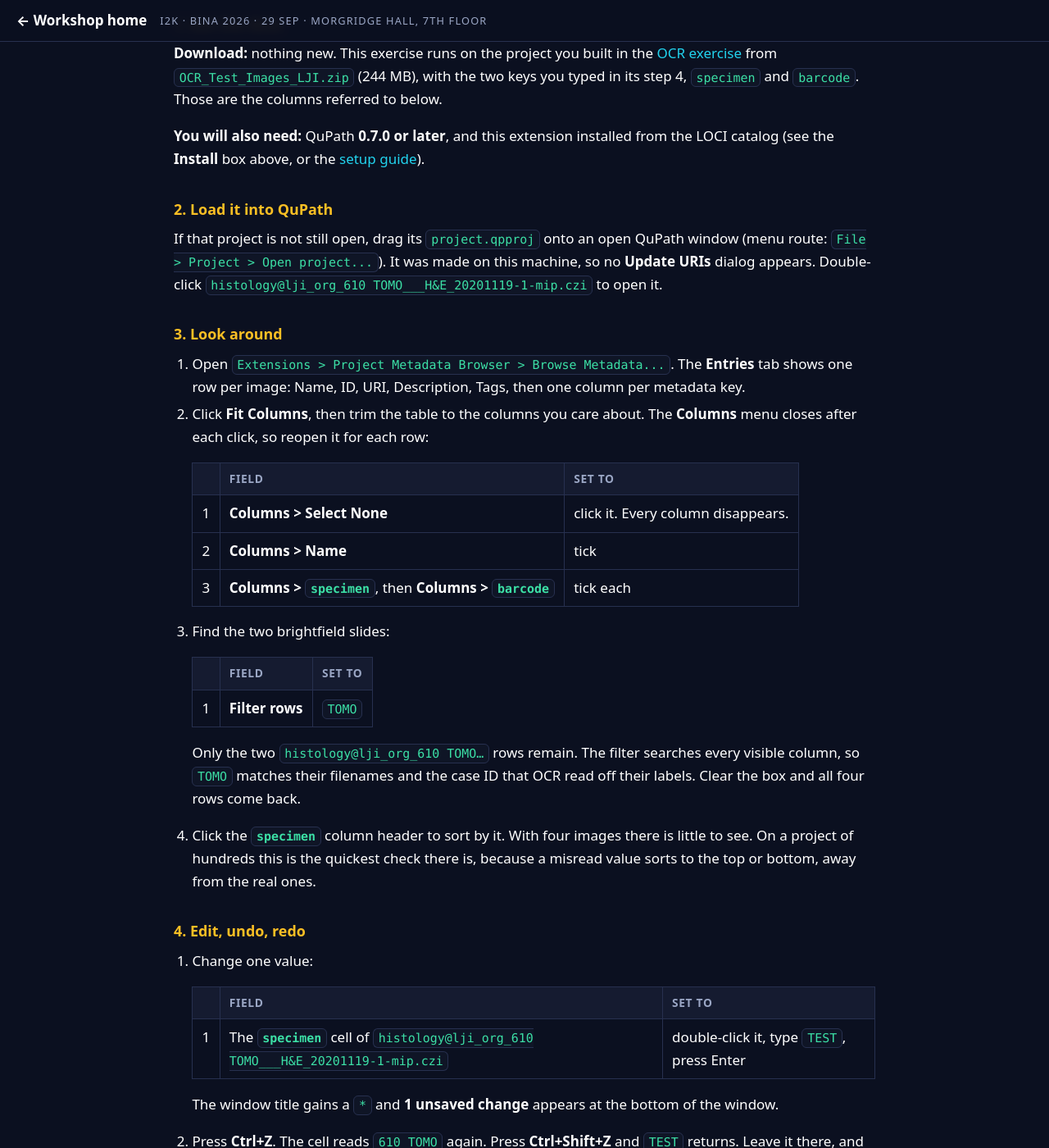
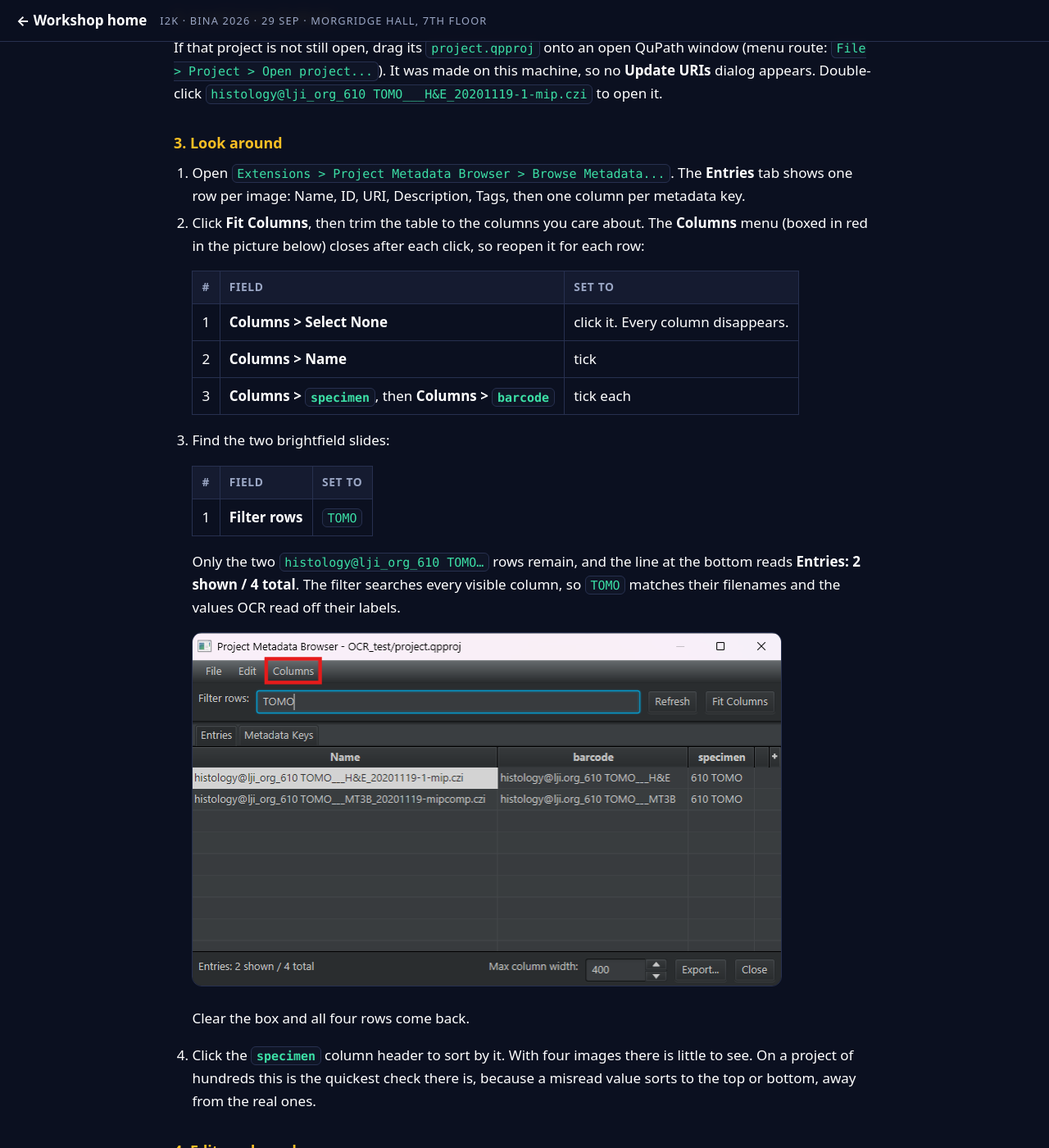
Before and after one commit to MichaelSNelson/BINA-I2K-2026-QuPath-Extensions, a Jekyll site: the page built from docs/09-project-metadata-browser.md, in a window 1280 px wide and 1400 px high, scrolled down 2304 px. Shown: the whole window at 82% size. Built offline with Jekyll 4.4.1, drawn with Linux system fonts in a browser that asks for light colours; some of the changed text lies outside the part shown.

Commit message:
Guide 09: current screenshots for the window, the Extract dialog and the Rename dialog
The three new screenshots go into steps 3, 5 and 6; the two dialogs get
numbered badges matching their settings tables. The stale figure under
What it does is replaced by the same 1.0.1 window without the red box.

Claude-Session: https://claude.ai/code/session_01KwiACUr5MacuDvqp74c96o

```diff
--- a/docs/09-project-metadata-browser.md
+++ b/docs/09-project-metadata-browser.md
@@ -35,7 +35,7 @@ You can **view** it (filter, sort, hide columns), **edit** it (type into cells,
 nothing written to disk until you save), and run **bulk workflows** that add, fill or remove
 metadata on many images at once, from a spreadsheet, a filename pattern or a fill-in template.
 
-<img src="../images/project-metadata-browser/window.png" alt="The Project Metadata Browser window: a Filter rows box and Refresh and Fit Columns buttons above a table with Name, ID, URI, Description, Tags and OCR metadata columns, one row per image, with an entry count, Max column width, Export and Close controls along the bottom" width="820">
+<img src="../images/project-metadata-browser/window.png" alt="The Project Metadata Browser window on the OCR project: menus File, Edit and Columns; a Filter rows box holding TOMO, with Refresh and Fit Columns beside it; tabs Entries and Metadata Keys; a table with Name, barcode and specimen columns showing the two brightfield slides; and along the bottom Entries: 2 shown / 4 total, Max column width, Export and Close" width="720">
 
 <details markdown="1">
 <summary><b>Install</b> — from the LOCI catalog, then restart QuPath</summary>
@@ -76,9 +76,9 @@ dialog appears. Double-click `histology@lji_org_610 TOMO___H&E_20201119-1-mip.cz
 1. Open `Extensions > Project Metadata Browser > Browse Metadata...`. The **Entries** tab shows
    one row per image: Name, ID, URI, Description, Tags, then one column per metadata key.
 2. Click **Fit Columns**, then trim the table to the columns you care about. The **Columns**
-   menu closes after each click, so reopen it for each row:
+   menu (boxed in red in the picture below) closes after each click, so reopen it for each row:
 
-   | | Field | Set to |
+   | # | Field | Set to |
    |---|---|---|
    | 1 | **Columns > Select None** | click it. Every column disappears. |
    | 2 | **Columns > Name** | tick |
@@ -86,12 +86,16 @@ dialog appears. Double-click `histology@lji_org_610 TOMO___H&E_20201119-1-mip.cz
 
 3. Find the two brightfield slides:
 
-   | | Field | Set to |
+   | # | Field | Set to |
    |---|---|---|
    | 1 | **Filter rows** | `TOMO` |
 
-   Only the two `histology@lji_org_610 TOMO…` rows remain. The filter searches every visible
-   column, so `TOMO` matches their filenames and the case ID that OCR read off their labels.
+   Only the two `histology@lji_org_610 TOMO…` rows remain, and the line at the bottom reads
+   **Entries: 2 shown / 4 total**. The filter searches every visible column, so `TOMO` matches
+   their filenames and the values OCR read off their labels.
+
+   <img src="../images/project-metadata-browser/metadata_TOMOfilter.png" alt="The browser window after steps 2 and 3. The Columns menu is boxed in red. The Filter rows box holds TOMO, the table shows only the Name, barcode and specimen columns, and only the two histology at lji org 610 TOMO rows are listed, each with specimen 610 TOMO. The bottom line reads Entries: 2 shown / 4 total" width="720">
+
    Clear the box and all four rows come back.
 4. Click the **`specimen`** column header to sort by it. With four images there is little to
    see. On a project of hundreds this is the quickest check there is, because a misread value
@@ -101,7 +105,7 @@ dialog appears. Double-click `histology@lji_org_610 TOMO___H&E_20201119-1-mip.cz
 
 1. Change one value:
 
-   | | Field | Set to |
+   | # | Field | Set to |
    |---|---|---|
    | 1 | The **`specimen`** cell of `histology@lji_org_610 TOMO___H&E_20201119-1-mip.czi` | double-click it, type `TEST`, press Enter |
 
@@ -125,15 +129,17 @@ pattern that describes the shape of the text you want. You do not need to write
 the pattern below, which was written for these four filenames.
 
 1. Open `Edit > Extract columns from filenames (regex)...`.
-2. Set these, top to bottom:
+2. Set these, top to bottom. The numbers match the badges in the picture below.
 
-   | | Field | Set to |
+   | # | Field | Set to |
    |---|---|---|
    | 1 | **Source column** | `Name` (already selected) |
    | 2 | **Regex pattern** | `_(?<stain>[^_]+)_(?<date>\d{4}-?\d{2}-?\d{2})-` |
    | 3 | **Detected groups** | leave `stain` and `date` as they are |
    | 4 | **If a group's column name already exists on entries** | *Overwrite -- replace any current value* |
    | 5 | **Skip non-matching entries** | leave ticked |
+
+   <img src="../images/project-metadata-browser/extract-columns-numbered.png" alt="The Extract columns from filenames dialog with red numbered badges down the left edge. 1 beside Source column, set to Name; 2 beside Regex pattern, holding the pattern from the table, with Valid regex. 2 named groups detected. under it; 3 beside Detected groups, listing stain and date; 4 beside the option Overwrite -- replace any current value, which is selected; 5 beside the ticked box Skip non-matching entries. Below, the Preview table lists the four filenames with stain H and E, MT3B, IF, IF and their dates. Apply and Cancel are at the bottom right" width="820">
 
    Overwrite means that if an OCR field already named `stain` or `date` exists on an image, its
    value is replaced by the one read from the filename. That is what you want here: the date on
@@ -163,13 +169,15 @@ the pattern below, which was written for these four filenames.
 
 1. On the **Metadata Keys** tab, rename the `date` key on every image at once:
 
-   | | Field | Set to |
+   | # | Field | Set to |
    |---|---|---|
    | 1 | Key list | select `date` (**Used by** 4) |
    | 2 | **Rename...** | click it. The dialog is headed **Rename "date" (used by 4 entries)** |
    | 3 | **New key** | `scan_date` |
    | 4 | **If the new key already exists on an entry** | *Overwrite -- replace the existing value* |
    | 5 | **Rename** | click it |
+
+   <img src="../images/project-metadata-browser/rename-key-numbered.png" alt="The Rename metadata key dialog, headed Rename date (used by 4 entries), with red numbered badges down the left edge. 3 beside the New key field, holding scan_date; 4 beside the selected option Overwrite -- replace the existing value; 5 beside the Rename button. A gray line reads No entries have both keys; the collision policy will not be exercised" width="520">
 
    The dialog opens with that option on *Cancel*, and while it stays there the Rename button is
    greyed out and the line under the key field reads **Choose Overwrite or Skip to enable
@@ -190,7 +198,7 @@ the pattern below, which was written for these four filenames.
    step 4 still reads `TEST`. The columns you hid in step 3 stay hidden.
 3. Export what you see:
 
-   | | Field | Set to |
+   | # | Field | Set to |
    |---|---|---|
    | 1 | **Export...** (bottom right of the window) | click it |
    | 2 | File type | *Comma-separated values (\*.csv)* |
```
Also changed, not shown: images/project-metadata-browser/extract-columns-numbered.png (added), images/project-metadata-browser/metadata_TOMOfilter.png (added), images/project-metadata-browser/metadata_extractCols.png (added), images/project-metadata-browser/metadata_rename.png (added), images/project-metadata-browser/rename-key-numbered.png (added), images/project-metadata-browser/window.png.
